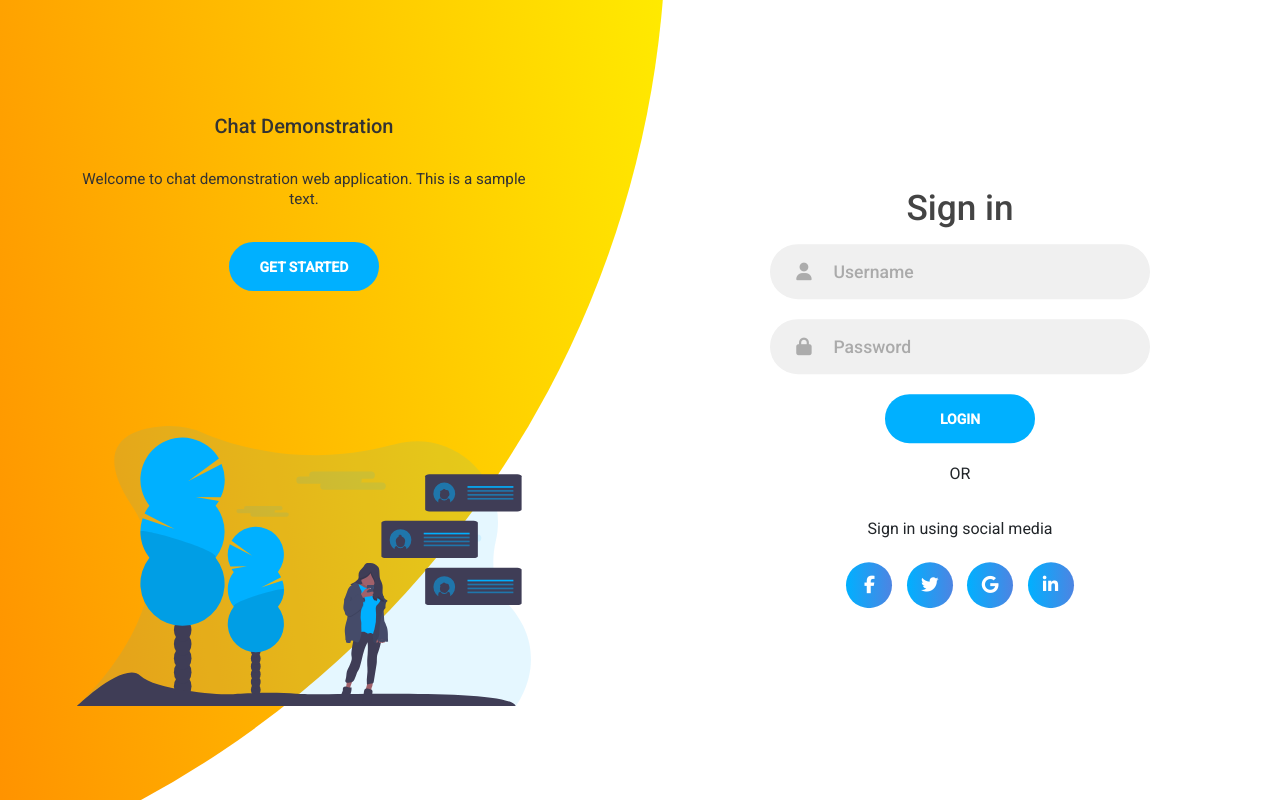
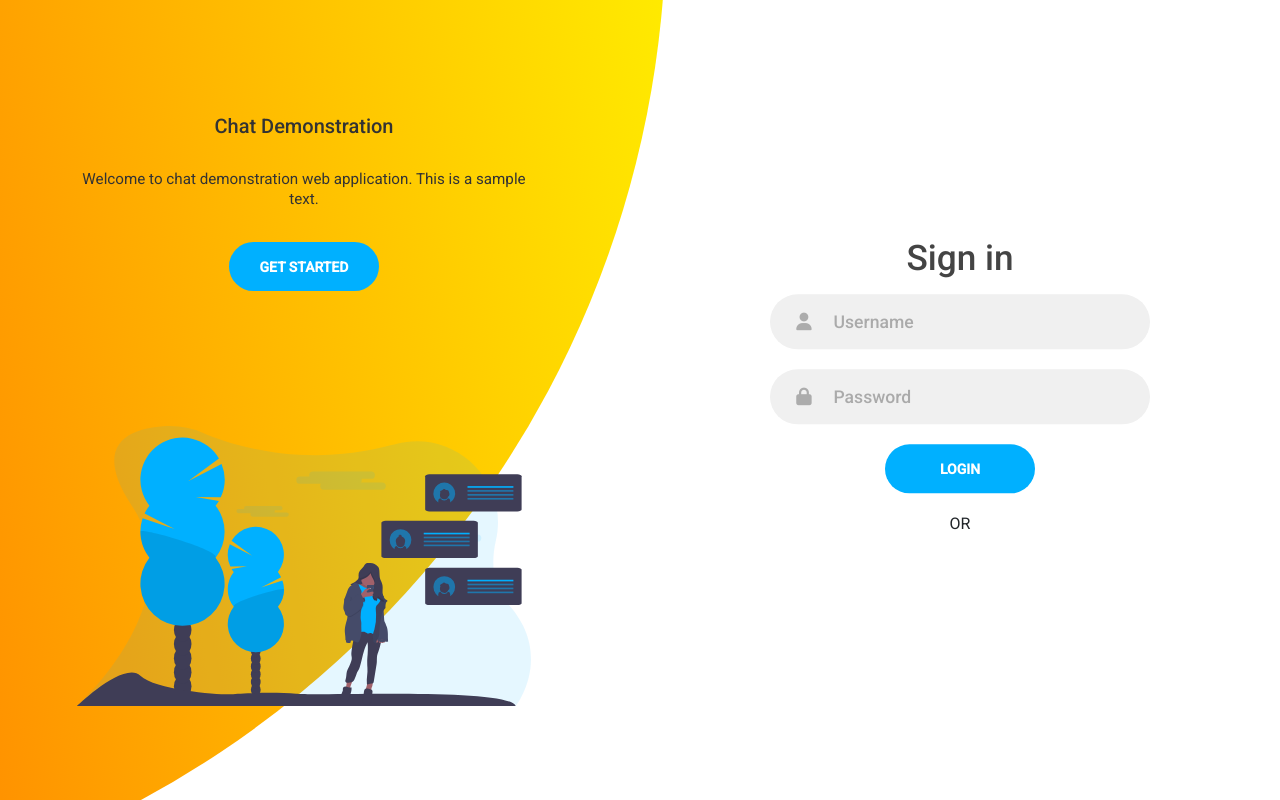
Before and after one commit to CowBoysLK/chapaAssignmentFE, an Angular app: page / in a window 1280 px wide. Built offline with nearby package versions, Linux system fonts and the light colour scheme.

Commit message:
ui modifications

```diff
--- a/src/app/pages/chat/chat.component.html
+++ b/src/app/pages/chat/chat.component.html
@@ -13,14 +13,14 @@
             <p>User Name</p>
           </div>
         </div>
-        <form class="sidemenu-searchform">
+        <!-- <form class="sidemenu-searchform">
           <input type="text" onkeyup="myFunction()" placeholder="Search.." />
           <button><i class="fas fa-search"></i></button>
-        </form>
+        </form> -->
         <ul class="list-items">
-          <li>
+          <!-- <li>
             <a href="#"><i class="fas fa-cog"></i>Settings</a>
-          </li>
+          </li> -->
           <li>
             <a href="#"><i class="fas fa-sign-out-alt"></i>Sign out</a>
           </li>
@@ -33,12 +33,12 @@
           <li>
             <a href="file"><i class="fas fa-stream"></i>FileShare</a>
           </li>
-          <li>
+          <!-- <li>
             <a href="#"><i class="fas fa-stream"></i>Option 4</a>
           </li>
           <li>
             <a href="#"><i class="fas fa-stream"></i>Option 5</a>
-          </li>
+          </li> -->
         </ul>
       </nav>
     </div>
--- a/src/app/pages/file-share/file-share.component.html
+++ b/src/app/pages/file-share/file-share.component.html
@@ -13,14 +13,14 @@
               <p>User Name</p>
             </div>
           </div>
-          <form class="sidemenu-searchform">
+          <!-- <form class="sidemenu-searchform">
             <input type="text" onkeyup="myFunction()" placeholder="Search.." />
             <button><i class="fas fa-search"></i></button>
-          </form>
+          </form> -->
           <ul class="list-items">
-            <li>
+            <!-- <li>
               <a href="#"><i class="fas fa-cog"></i>Settings</a>
-            </li>
+            </li> -->
             <li>
               <a href="#"><i class="fas fa-sign-out-alt"></i>Sign out</a>
             </li>
@@ -30,7 +30,7 @@
             <li>
               <a><i class="fas fa-comments"></i>New Chat</a>
             </li>
-            <li>
+            <!-- <li>
               <a href="file"><i class="fas fa-stream"></i>File</a>
             </li>
             <li>
@@ -38,7 +38,7 @@
             </li>
             <li>
               <a href="#"><i class="fas fa-stream"></i>Option 5</a>
-            </li>
+            </li> -->
           </ul>
         </nav>
       </div>
--- a/src/app/pages/login/login.component.html
+++ b/src/app/pages/login/login.component.html
@@ -19,9 +19,9 @@
           (click)= "login()"
         />
         <p class="social-text">OR</p>
-        <p class="social-text">Sign in using social media</p>
+        <!-- <p class="social-text">Sign in using social media</p> -->
         <div class="social-media">
-          <a href="#" class="social-button">
+          <!-- <a href="#" class="social-button">
             <i class="fab fa-facebook-f"></i>
           </a>
           <a href="#" class="social-button">
@@ -31,8 +31,8 @@
             <i class="fab fa-google"></i>
           </a>
           <a href="#" class="social-button">
-            <i class="fab fa-linkedin-in"></i>
-          </a>
+            <i class="fab fa-linkedin-in"></i> -->
+          <!-- </a> -->
         </div>
       </form>
     </div>
```
